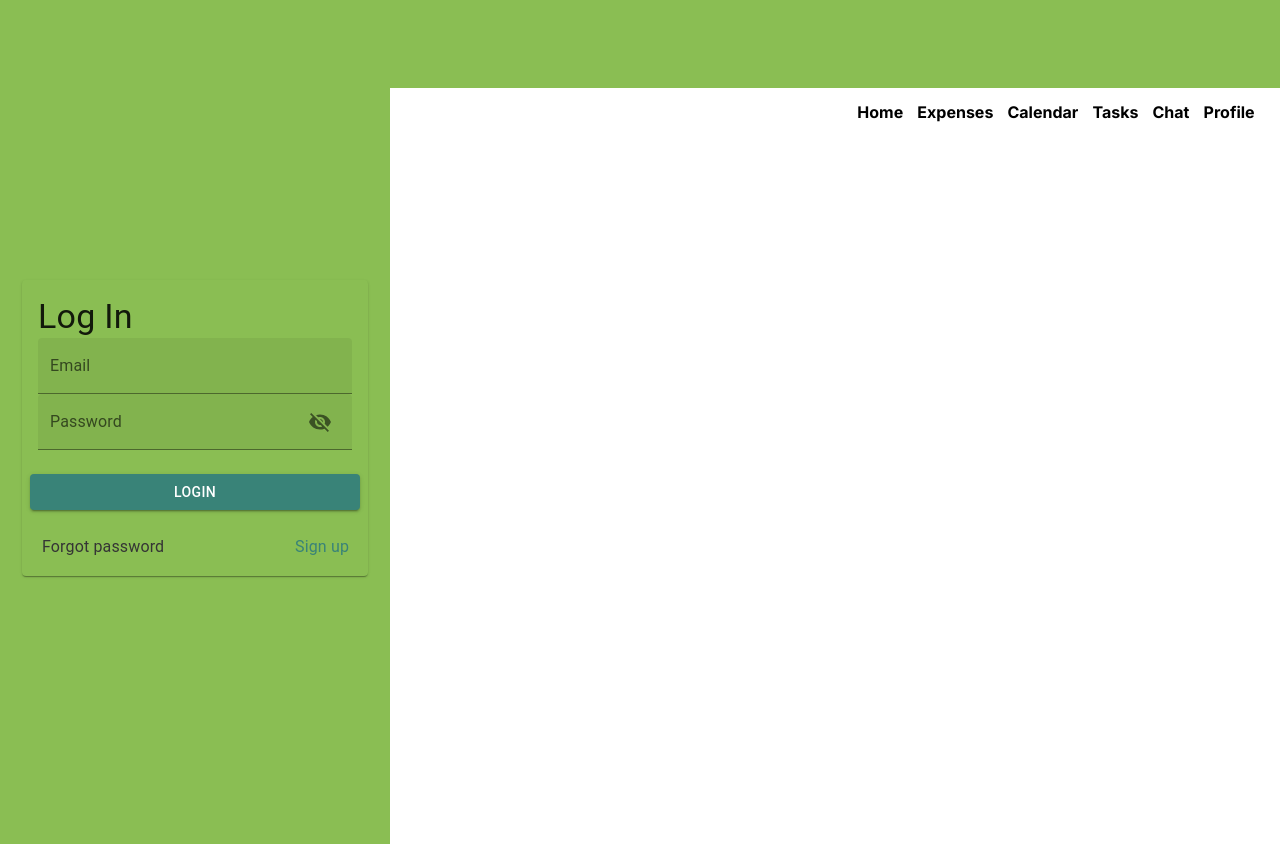
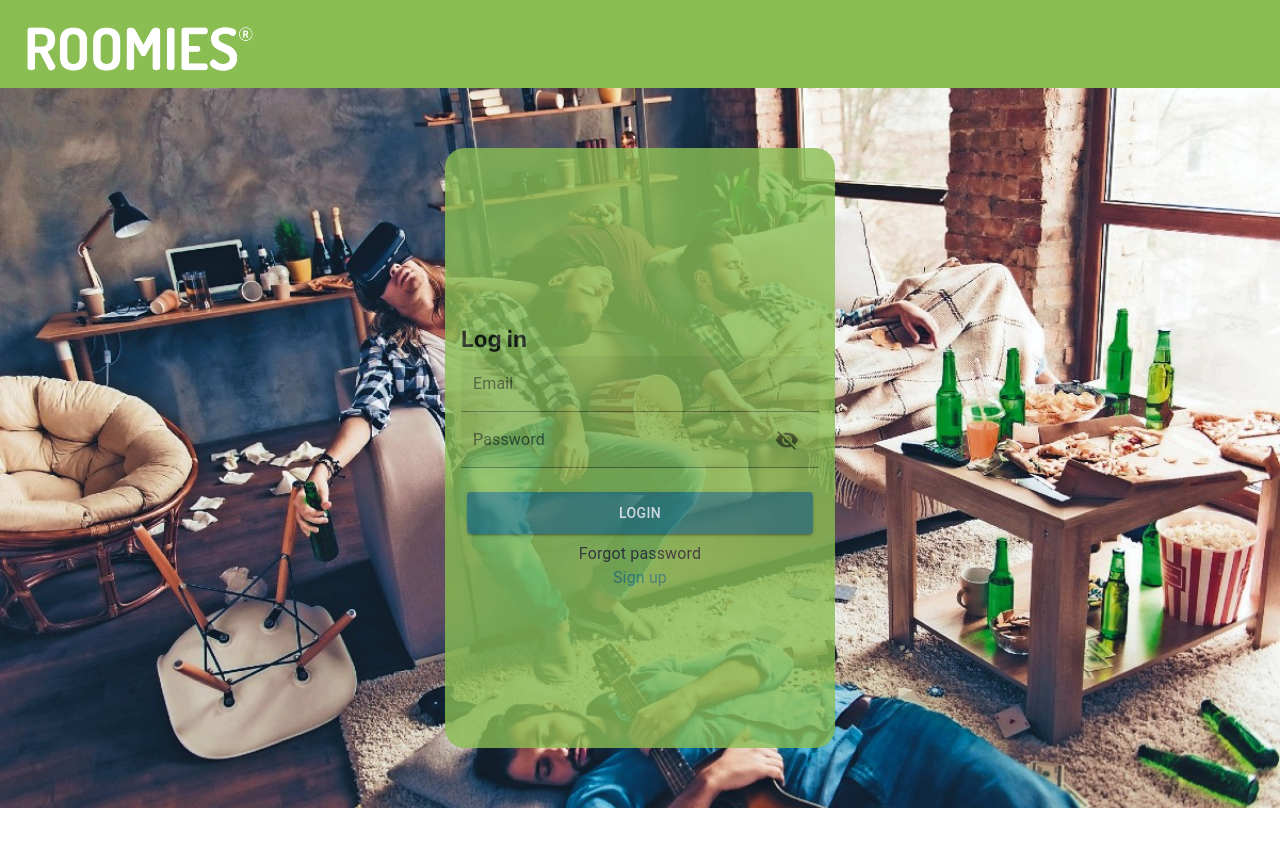
Before and after one commit to alber0087/roomies-app, a React (Vite) app: page /login in a window 1280 px wide. After the commit the page ends 808 px from the top, so only its background shows below. Built offline with nearby package versions, Linux system fonts and the light colour scheme.

Commit message:
Login and signup style almost finished

```diff
--- a/src/components/Header/Header.css
+++ b/src/components/Header/Header.css
@@ -18,10 +18,6 @@
     overflow-x: hidden;
   }
 
-  .header {
-    background-color: var(--primary-color);
-  }
-
   .logo img {
     width: 360px;
     position: absolute;
--- a/src/index.css
+++ b/src/index.css
@@ -1,4 +1,3 @@
-
 @import url('https://fonts.googleapis.com/css2?family=Inter:wght@100;200;300;400;500;600;700;800;900&display=swap');
 
 :root {
@@ -7,25 +6,21 @@
   line-height: 1.5;
   font-weight: 500;
 
-  padding: 0;
-  margin: 0;
-
-  box-sizing: border-box;
-
   font-synthesis: none;
   text-rendering: optimizeLegibility;
   -webkit-font-smoothing: antialiased;
   -moz-osx-font-smoothing: grayscale;
   -webkit-text-size-adjust: 100%;
 
-  --primary-color: #8ABE53;
+  --primary-color: #8abe53;
   --secondary-color: #398378;
-  --white-color: #FFFFFF;
-  --light-gray-color: #EEEEEE;
+  --white-color: #ffffff;
+  --light-gray-color: #eeeeee;
 }
 
 body {
   margin: 0;
   padding: 0;
   width: 100vw;
+  box-sizing: border-box;
 }
--- a/src/pages/HomePage/HomePage.jsx
+++ b/src/pages/HomePage/HomePage.jsx
@@ -1,4 +1,4 @@
-import { useState, useEffect } from 'react'
+import { useState } from 'react'
 import { Snackbar } from '@mui/material'
 
 import Card from './Card'
--- a/src/pages/Login/Login.css
+++ b/src/pages/Login/Login.css
@@ -1,30 +1,48 @@
-.login {
-    position: absolute;
-    width: 390px;
-    height: 844px;
-    left: 0;
-    top: 0;
-    background-color: var(--primary-color);
+.login-container {
+  background-image: url('../../assets/roomies_tipos.jpg');
+  background-size: cover;
+  width: 100vw;
+  height: 90vh;
+  display: flex;
+  justify-content: center;
+  align-items: center;
 }
 
-.login-card {
-    position: absolute;
-    width: 346px;
-    height: 296px;
-    left: 22px;
-    top: 280px;
+.container-login {
+  border-radius: 20px;
+  width: 390px;
+  height: 600px;
+  opacity: 0.8;
+  display: flex;
+  justify-content: center;
+  align-items: center;
+  flex-direction: column;
 }
 
 .signup {
-    color: var(--secondary-color);
-    position: fixed;
-    left: 295px;
-    top: 535px;
+  color: var(--secondary-color);
 }
 
 .forgot-password {
-    color: #353535;
+  color: #353535;
+}
+
+@media (max-width: 767px) {
+  .body {
+    display: flex;
+    flex-direction: column;
+  }
+
+  .container-login {
+    opacity: 1;
+  }
+
+  .header {
+    z-index: 1;
+    width: 180px;
     position: fixed;
-    left: 42px;
-    top: 535px;
+    top: 180px;
+    left: 50%;
+    transform: translate(-50%);
+  }
 }
--- a/src/pages/Login/Login.jsx
+++ b/src/pages/Login/Login.jsx
@@ -1,4 +1,7 @@
 import { useState } from 'react'
+import Header from '../../components/Header/Header'
+
+import { Visibility, VisibilityOff } from '@mui/icons-material'
 import {
   Box,
   Button,
@@ -9,8 +12,9 @@ import {
   TextField,
   Typography,
 } from '@mui/material'
+
 import './Login.css'
-import { Visibility, VisibilityOff } from '@mui/icons-material'
+
 import { login } from '../../services/auth.service'
 
 function Login() {
@@ -39,11 +43,19 @@ function Login() {
   }
 
   return (
-    <Box className="login">
-      <Card className="login-card" sx={{ bgcolor: 'transparent' }}>
+    <>
+      <Header />
+      <div className="login-container">
+        <Card
+          sx={{
+            backgroundColor: 'var(--primary-color)',
+            borderRadius: '20px',
+            boxShadow: 'none',
+          }}
+          className="container-login"
+        >
           <CardContent>
-          <Typography variant="h4">Log In</Typography>
-
+            <div className="signup-title">Log in</div>
             <Box>
               <TextField
                 fullWidth
@@ -67,10 +79,9 @@ function Login() {
               />
             </Box>
           </CardContent>
-
           <CardActions>
             <Button
-            fullWidth
+              className='button-create'
               variant="contained"
               sx={{ backgroundColor: 'var(--secondary-color)' }}
               onClick={logIn}
@@ -81,7 +92,8 @@ function Login() {
           <Typography className="forgot-password">Forgot password</Typography>
           <Typography className="signup">Sign up</Typography>
         </Card>
-    </Box>
+      </div>
+    </>
   )
 }
 
--- a/src/pages/SignupPage/SignupPage.css
+++ b/src/pages/SignupPage/SignupPage.css
@@ -1,15 +1,61 @@
-.container-signup{
+.signup-container {
+  background-image: url('../../assets/roomies_tipos.jpg');
+  background-size: cover;
+  width: 100vw;
+  height: 90vh;
+  display: flex;
+  justify-content: center;
+  align-items: center;
+}
+
+.container-signup {
+  border-radius: 20px;
   width: 390px;
-  height: 844px;
+  height: 600px;
+  opacity: 0.8;
+  display: flex;
+  justify-content: center;
+  align-items: center;
 }
-.input-signup{
+
+.signup-title {
+  text-align: left;
+  font-size: 1.4rem;
+  font-weight: bold;
+}
+
+.wrapper-signup {
+  width: 100%;
+  display: flex;
+  flex-direction: column;
+  justify-content: center;
+  align-items: center;
+}
+
+.input-signup {
   background-color: var(--white-color);
 }
 
-.button-create{
-position: absolute;
-width: 346px;
-height: 66px;
-left: 14.5px;
-top: 542px;
+.button-create {
+  width: 346px;
+  height: 42px;
 }
+
+@media (max-width: 767px) {
+  .body {
+    display: flex;
+    flex-direction: column;
+  }
+
+  .container-signup {
+    opacity: 1;
+  }
+
+  .header {
+    width: 180px;
+    position: fixed;
+    top: 180px;
+    left: 50%;
+    transform: translate(-50%);
+  }
+}
--- a/src/pages/SignupPage/SignupPage.jsx
+++ b/src/pages/SignupPage/SignupPage.jsx
@@ -1,3 +1,7 @@
+import { useState } from 'react'
+import Header from '../../components/Header/Header'
+
+import { Visibility, VisibilityOff } from '@mui/icons-material'
 import {
   Button,
   Card,
@@ -7,15 +11,13 @@ import {
   IconButton,
   TextField,
 } from '@mui/material'
+
 import './SignupPage.css'
-import { Visibility, VisibilityOff } from '@mui/icons-material'
-import { useState } from 'react'
+
 import { singup } from '../../services/auth.service'
-
 
 const emailRegex = /^[a-zA-Z0-9._%+-]+@[a-zA-Z0-9.-]+\.[a-zA-Z]{2,}$/
 const passRegex = /^(?=.*\d)(.{5,})\1$/
-
 
 
 
@@ -100,7 +102,6 @@ function SignupPage() {
      if(!localStorage.getItem('token')) alert('no tienes token')
      else alert('Welcome')
    }
-
   }
 
   console.log(name)
@@ -109,33 +110,37 @@ function SignupPage() {
 
   return (
     <>
+      <Header />
+      <div className="signup-container">
         <Card
-        sx={{ backgroundColor: '#8ABE53', borderRadius: '0' }}
+          sx={{
+            backgroundColor: 'var(--primary-color)',
+            borderRadius: '20px',
+            boxShadow: 'none',
+          }}
           className="container-signup"
         >
           <FormControl className="wrapper-signup" onSubmit={formValidate}>
+            <div className="signup-title">Sign up</div>
             <CardContent>
               <TextField
                 className="input-signup"
                 style={{
-                position: 'absolute',
-                width: ' 326px',
-                left: '32px',
-                top: '234px',
+                  width: '326px',
+                  height: '46px',
                 }}
-              size="large"
+                size="small"
                 label="Name"
                 onChange={validateName}
                 variant="filled"
               />
               <TextField
                 style={{
-                position: 'absolute',
                   width: ' 326px',
-                left: '32px',
-                top: '321px',
+                  height: '46px',
                 }}
                 className="input-signup"
+                size="small"
                 margin="dense"
                 label="email"
                 color={valid ? 'info' : 'error'}
@@ -145,14 +150,12 @@ function SignupPage() {
               />
               <TextField
                 style={{
-                position: 'absolute',
                   width: ' 326px',
-                left: '32px',
-                top: '407px',
+                  height: '46px',
                 }}
                 value={password}
                 className="input-signup"
-              size="large"
+                size="small"
                 label="Password"
                 variant="filled"
                 margin="dense"
@@ -168,17 +171,15 @@ function SignupPage() {
               />
               <TextField
                 style={{
-                position: 'absolute',
                   width: ' 326px',
-                left: '32px',
-                top: '494px',
+                  height: '46px',
                 }}
                 value={repeatPassword}
                 type={isPassvisible ? 'text' : 'password'}
                 color={validRepeatPassword ? 'info' : 'error'}
                 onChange={validateRepeatPassword}
                 className="input-signup"
-              size="large"
+                size="small"
                 label="Repeat Password"
                 variant="filled"
               />
@@ -187,7 +188,7 @@ function SignupPage() {
             <CardActions>
               <Button
                 className="button-create"
-              style={{ backgroundColor: 'var(--secondary-color)' }}
+                sx={{ backgroundColor: 'var(--secondary-color)' }}
                 size="large"
                 variant="contained"
                 onClick={signUp}
@@ -197,6 +198,7 @@ function SignupPage() {
             </CardActions>
           </FormControl>
         </Card>
+      </div>
     </>
   )
 }
--- a/src/services/community.service.js
+++ b/src/services/community.service.js
@@ -14,3 +14,17 @@ export const createCommunity = async (name, address, rooms) => {
     console.error('Cannot Create Community', error)
   }
 }
+
+export const getCommunityId = async ({id}) => {
+  try {
+    const { data } = await api.get('/communities/:id', {id}, {
+      headers: {
+        token: localStorage.getItem('token')
+      }
+    })
+    localStorage.setItem('token', data.token)
+    console.log(data)
+  } catch (error) {
+    console.error('Cannot Get Community', error)
+  }
+}
```
Also changed, not shown: src/router/index.jsx (+8 -8 lines). Lines whose indentation alone changed are shown as unchanged.
